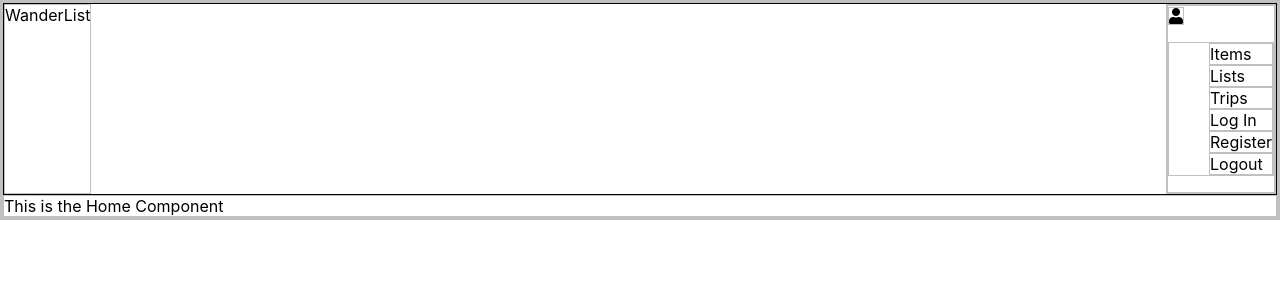
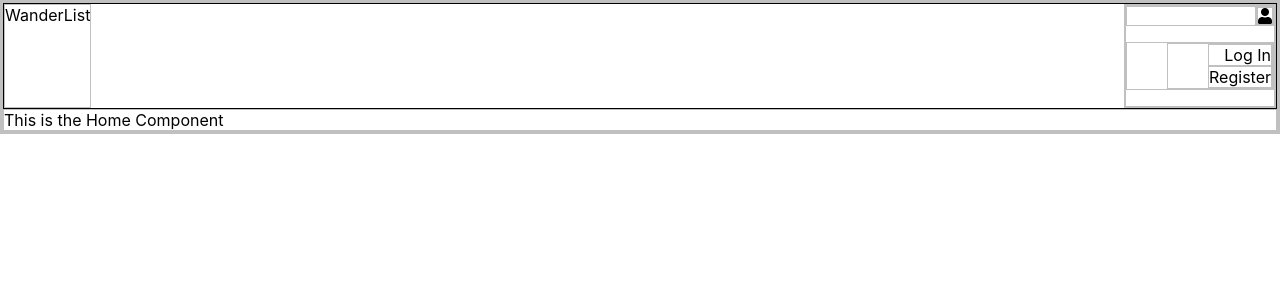
Before and after one commit to NathanDSimpson/wanderlist-2.0, a React (Create React App) app: page /login in a window 1280 px wide. Shown: the top 300 px of the page. Built offline with nearby package versions, Linux system fonts and the light colour scheme.

Commit message:
updated dropdown menu

```diff
--- a/src/App.css
+++ b/src/App.css
@@ -4,11 +4,17 @@
   justify-content: space-between; }
   .page-header .hide {
     display: none; }
-  .page-header .user-navbar i {
-    cursor: pointer; }
-  .page-header .user-navbar li {
-    list-style: none;
-    cursor: pointer; }
+  .page-header .user-menu {
+    justify-content: right; }
+    .page-header .user-menu i {
+      cursor: pointer; }
+    .page-header .user-menu li {
+      list-style: none;
+      cursor: pointer;
+      text-align: right; }
+    .page-header .user-menu .user-icon {
+      display: flex;
+      justify-content: flex-end; }
 
 * {
   border: 1px solid silver; }
--- a/src/Components/Header.jsx
+++ b/src/Components/Header.jsx
@@ -30,19 +30,37 @@ class Header extends Component{
     }
 
     render(){
+        let drowdownMenu
+        if (this.props.authenticated){
+            drowdownMenu = (
+                <ul>
+                    <li className={this.state.dropdownClassName} onClick={() => {this.props.history.push('/items'); this.toggle_dropdown()}}>Items</li>
+                    <li className={this.state.dropdownClassName} onClick={() => {this.props.history.push('/lists'); this.toggle_dropdown()}}>Lists</li>
+                    <li className={this.state.dropdownClassName} onClick={() => {this.props.history.push('/trips'); this.toggle_dropdown()}}>Trips</li>
+                    <li className={this.state.dropdownClassName} onClick={() => {this.logoutUser(); this.toggle_dropdown()}}>Logout</li>
+                </ul>
+            )
+        } else {
+                drowdownMenu = (
+                    <ul>
+                        <li className={this.state.dropdownClassName} onClick={() => {this.props.history.push('/login'); this.toggle_dropdown()}}>Log In</li>
+                        <li className={this.state.dropdownClassName} onClick={() => {this.props.history.push('/register'); this.toggle_dropdown()}}>Register</li>
+                    </ul>
+                )
+        }
+
+        console.log(this.props)
         return(
             <header className='page-header'>
                 <div>WanderList</div>
                 <nav>
-                    <div className='user-navbar'>
-                        <i onClick={this.toggle_dropdown} className="fas fa-user"></i>
+                    <div className='user-menu'>
+                        <div className='user-icon'>
+                            <div>{this.props.authenticated ? this.props.firstname : null}</div>
+                            <i onClick={this.toggle_dropdown} className="fas fa-user"></i>
+                        </div>
                         <ul>
-                            <li className={this.state.dropdownClassName} onClick={() => {this.props.history.push('/items')}}>Items</li>
-                            <li className={this.state.dropdownClassName} onClick={() => {this.props.history.push('/lists')}}>Lists</li>
-                            <li className={this.state.dropdownClassName} onClick={() => {this.props.history.push('/trips')}}>Trips</li>
-                            <li className={this.state.dropdownClassName} onClick={() => {this.props.history.push('/login')}}>Log In</li>
-                            <li className={this.state.dropdownClassName} onClick={() => {this.props.history.push('/register')}}>Register</li>
-                            <li className={this.state.dropdownClassName} onClick={this.logoutUser}>Logout</li>
+                            {drowdownMenu}
                         </ul>
                     </div>
                 </nav>
@@ -51,8 +69,13 @@ class Header extends Component{
     }
 }
 
+const mapStateToProps = (reduxState) => {
+    const { authenticated, firstname } = reduxState
+    return { authenticated, firstname}
+}
+
 const mapDispatchToProps = {
     logoutUser
 }
 
-export default connect(null, mapDispatchToProps)(withRouter(Header))
+export default connect(mapStateToProps, mapDispatchToProps)(withRouter(Header))
--- a/src/Components/Styling/_header.scss
+++ b/src/Components/Styling/_header.scss
@@ -7,7 +7,9 @@
         display: none;
     }
 
-    .user-navbar{
+    .user-menu{
+        justify-content: right;
+
         i{
             cursor: pointer;
         }
@@ -15,7 +17,14 @@
         li{
             list-style: none;
             cursor: pointer;
+            text-align: right;
         }
+
+        .user-icon{
+            display: flex;
+            justify-content: flex-end;
+        }
+
     }
 
 }
```
